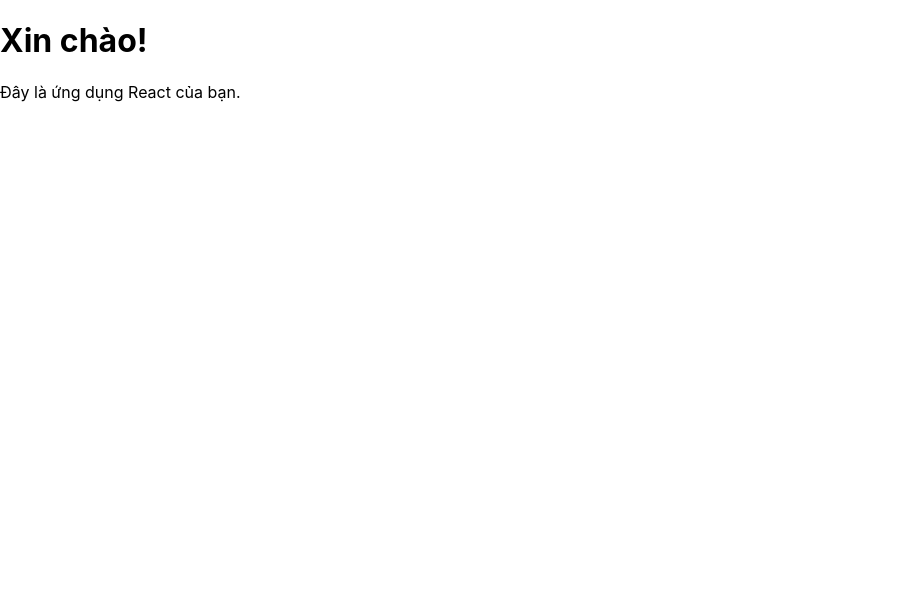
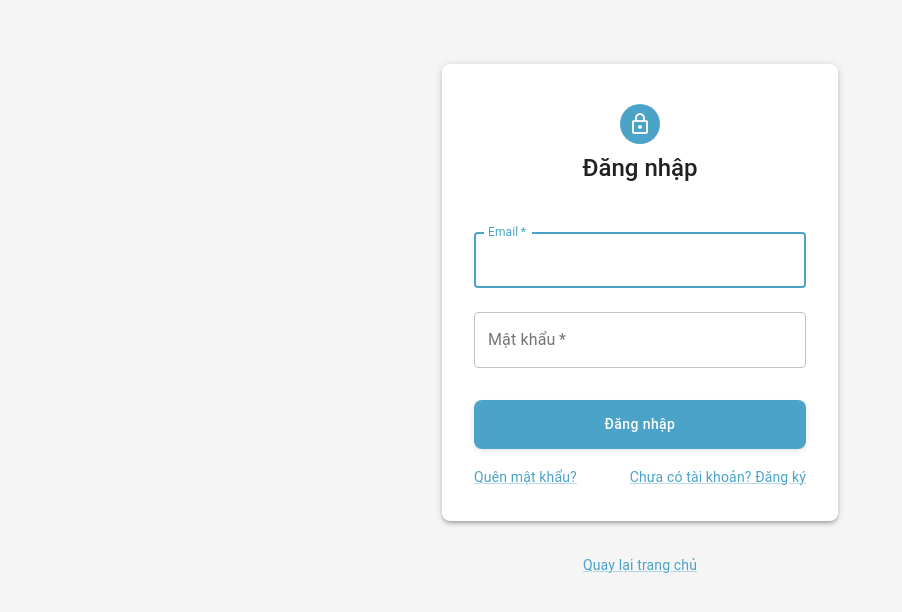
Before and after one commit to Glasspham/JAVA-010112213601, a React (Create React App) app in the folder FrontEnd/: page /login in a window 1280 px wide. Shown: the top 612 px of the page, without its empty margins (0-902 px from the left). Built offline with nearby package versions, Linux system fonts and the light colour scheme.

Commit message:
Giao diện login với mockdata

```diff
--- a/FrontEnd/src/App.tsx
+++ b/FrontEnd/src/App.tsx
@@ -1,12 +1,31 @@
+import { BrowserRouter as Router, Routes, Route, Navigate } from 'react-router-dom';
+import { ThemeProvider } from '@mui/material/styles';
+import CssBaseline from '@mui/material/CssBaseline';
 import './App.css';
 
+// Theme
+import theme from './utils/theme';
+
+// Context Providers
+import { AuthProvider, useAuth } from './contexts/AuthContext';
+
+// Pages
+import LoginPage from './pages/auth/LoginPage';
+
 function App() {
-  // Print a message hello world
   return (
-    <div>
-      <h1>Xin chào!</h1>
-      <p>Đây là ứng dụng React của bạn.</p>
-    </div>
+    <ThemeProvider theme={theme}>
+      <CssBaseline />
+      <AuthProvider>
+        <Router>
+          <Routes>
+            {/* Auth Routes */}
+            <Route path="/login" element={<LoginPage />} />
+
+          </Routes>
+        </Router>
+      </AuthProvider>
+    </ThemeProvider>
   );
 }
 
--- a/FrontEnd/src/components/layout/AdminLayout.tsx
+++ b/FrontEnd/src/components/layout/AdminLayout.tsx
@@ -0,0 +1 @@
+export {};
--- a/FrontEnd/src/contexts/AuthContext.tsx
+++ b/FrontEnd/src/contexts/AuthContext.tsx
@@ -0,0 +1,121 @@
+import React, { createContext, useContext, useState, useEffect, ReactNode } from 'react';
+import { User, UserRole } from '../types/user';
+import { mockUsers } from '../utils/mockData';
+
+interface AuthContextType {
+  user: User | null;
+  isAuthenticated: boolean;
+  isLoading: boolean;
+  error: string | null;
+  login: (email: string, password: string) => Promise<void>;
+  logout: () => void;
+  register: (email: string, password: string, firstName: string, lastName: string) => Promise<void>;
+}
+
+const AuthContext = createContext<AuthContextType | undefined>(undefined);
+
+export const useAuth = () => {
+  const context = useContext(AuthContext);
+  if (!context) {
+    throw new Error('useAuth must be used within an AuthProvider');
+  }
+  return context;
+};
+
+interface AuthProviderProps {
+  children: ReactNode;
+}
+
+export const AuthProvider: React.FC<AuthProviderProps> = ({ children }) => {
+  // Sử dụng tài khoản admin mặc định để xem tất cả giao diện
+  const adminUser = mockUsers.find(u => u.role === 'admin');
+  const [user, setUser] = useState<User | null>(adminUser || null);
+  const [isAuthenticated, setIsAuthenticated] = useState<boolean>(true);
+  const [isLoading, setIsLoading] = useState<boolean>(false);
+  const [error, setError] = useState<string | null>(null);
+
+  useEffect(() => {
+    // Không cần kiểm tra localStorage vì đã đặt mặc định là admin
+    setIsLoading(false);
+  }, []);
+
+  const login = async (email: string, password: string) => {
+    setIsLoading(true);
+    setError(null);
+
+    try {
+      // Simulate API call delay
+      await new Promise(resolve => setTimeout(resolve, 1000));
+
+      // Find user in mock data
+      const foundUser = mockUsers.find(u => u.email === email);
+
+      if (foundUser && password === 'password') { // Simple password check for mock data
+        setUser(foundUser);
+        setIsAuthenticated(true);
+        localStorage.setItem('user', JSON.stringify(foundUser));
+      } else {
+        throw new Error('Invalid email or password');
+      }
+    } catch (error) {
+      setError((error as Error).message);
+    } finally {
+      setIsLoading(false);
+    }
+  };
+
+  const logout = () => {
+    setUser(null);
+    setIsAuthenticated(false);
+    localStorage.removeItem('user');
+  };
+
+  const register = async (email: string, password: string, firstName: string, lastName: string) => {
+    setIsLoading(true);
+    setError(null);
+
+    try {
+      // Simulate API call delay
+      await new Promise(resolve => setTimeout(resolve, 1000));
+
+      // Check if user already exists
+      const existingUser = mockUsers.find(u => u.email === email);
+      if (existingUser) {
+        throw new Error('User with this email already exists');
+      }
+
+      // Create new user (in a real app, this would be done on the server)
+      const newUser: User = {
+        id: String(mockUsers.length + 1),
+        email,
+        firstName,
+        lastName,
+        role: 'member' as UserRole,
+        createdAt: new Date(),
+        updatedAt: new Date(),
+      };
+
+      // In a real app, we would save the user to the database here
+      // For now, we'll just set the user as logged in
+      setUser(newUser);
+      setIsAuthenticated(true);
+      localStorage.setItem('user', JSON.stringify(newUser));
+    } catch (error) {
+      setError((error as Error).message);
+    } finally {
+      setIsLoading(false);
+    }
+  };
+
+  const value = {
+    user,
+    isAuthenticated,
+    isLoading,
+    error,
+    login,
+    logout,
+    register,
+  };
+
+  return <AuthContext.Provider value={value}>{children}</AuthContext.Provider>;
+};
--- /dev/null
+++ b/FrontEnd/src/pages/auth/LoginPage.tsx
@@ -0,0 +1,148 @@
+import React, { useState } from 'react';
+import {
+  Container,
+  Box,
+  Typography,
+  TextField,
+  Button,
+  Paper,
+  Avatar,
+  Grid,
+  Link as MuiLink,
+  Alert,
+  CircularProgress
+} from '@mui/material';
+import { LockOutlined } from '@mui/icons-material';
+import { Link, useNavigate } from 'react-router-dom';
+import { useAuth } from '../../contexts/AuthContext';
+
+const LoginPage: React.FC = () => {
+  const [email, setEmail] = useState('');
+  const [password, setPassword] = useState('');
+  const [formErrors, setFormErrors] = useState<{ email?: string; password?: string }>({});
+  const { login, isLoading, error } = useAuth();
+  const navigate = useNavigate();
+
+  const validateForm = () => {
+    const errors: { email?: string; password?: string } = {};
+    let isValid = true;
+
+    if (!email) {
+      errors.email = 'Email là bắt buộc';
+      isValid = false;
+    } else if (!/\S+@\S+\.\S+/.test(email)) {
+      errors.email = 'Email không hợp lệ';
+      isValid = false;
+    }
+
+    if (!password) {
+      errors.password = 'Mật khẩu là bắt buộc';
+      isValid = false;
+    }
+
+    setFormErrors(errors);
+    return isValid;
+  };
+
+  const handleSubmit = async (e: React.FormEvent) => {
+    e.preventDefault();
+
+    if (validateForm()) {
+      try {
+        await login(email, password);
+        navigate('/');
+      } catch (error) {
+        console.error('Login failed:', error);
+      }
+    }
+  };
+
+  return (
+    <Container component="main" maxWidth="xs">
+      <Paper
+        elevation={3}
+        sx={{
+          mt: 8,
+          p: 4,
+          display: 'flex',
+          flexDirection: 'column',
+          alignItems: 'center',
+          borderRadius: 2
+        }}
+      >
+        <Avatar sx={{ m: 1, bgcolor: 'primary.main' }}>
+          <LockOutlined />
+        </Avatar>
+        <Typography component="h1" variant="h5" sx={{ mb: 3 }}>
+          Đăng nhập
+        </Typography>
+
+        {error && (
+          <Alert severity="error" sx={{ width: '100%', mb: 2 }}>
+            {error}
+          </Alert>
+        )}
+
+        <Box component="form" onSubmit={handleSubmit} noValidate sx={{ mt: 1, width: '100%' }}>
+          <TextField
+            margin="normal"
+            required
+            fullWidth
+            id="email"
+            label="Email"
+            name="email"
+            autoComplete="email"
+            autoFocus
+            value={email}
+            onChange={(e) => setEmail(e.target.value)}
+            error={!!formErrors.email}
+            helperText={formErrors.email}
+          />
+          <TextField
+            margin="normal"
+            required
+            fullWidth
+            name="password"
+            label="Mật khẩu"
+            type="password"
+            id="password"
+            autoComplete="current-password"
+            value={password}
+            onChange={(e) => setPassword(e.target.value)}
+            error={!!formErrors.password}
+            helperText={formErrors.password}
+          />
+          <Button
+            type="submit"
+            fullWidth
+            variant="contained"
+            sx={{ mt: 3, mb: 2, py: 1.5 }}
+            disabled={isLoading}
+          >
+            {isLoading ? <CircularProgress size={24} /> : 'Đăng nhập'}
+          </Button>
+          <Box sx={{ display: 'flex', justifyContent: 'space-between', width: '100%' }}>
+            <Box>
+              <MuiLink component={Link} to="/forgot-password" variant="body2">
+                Quên mật khẩu?
+              </MuiLink>
+            </Box>
+            <Box>
+              <MuiLink component={Link} to="/register" variant="body2">
+                {"Chưa có tài khoản? Đăng ký"}
+              </MuiLink>
+            </Box>
+          </Box>
+        </Box>
+      </Paper>
+
+      <Box sx={{ mt: 4, textAlign: 'center' }}>
+        <MuiLink component={Link} to="/" variant="body2">
+          Quay lại trang chủ
+        </MuiLink>
+      </Box>
+    </Container>
+  );
+};
+
+export default LoginPage;
--- a/FrontEnd/src/pages/home/HomePage.tsx
+++ b/FrontEnd/src/pages/home/HomePage.tsx
@@ -0,0 +1 @@
+export {};
--- a/FrontEnd/src/services/AuthService.ts
+++ b/FrontEnd/src/services/AuthService.ts
@@ -0,0 +1 @@
+export {};
```
